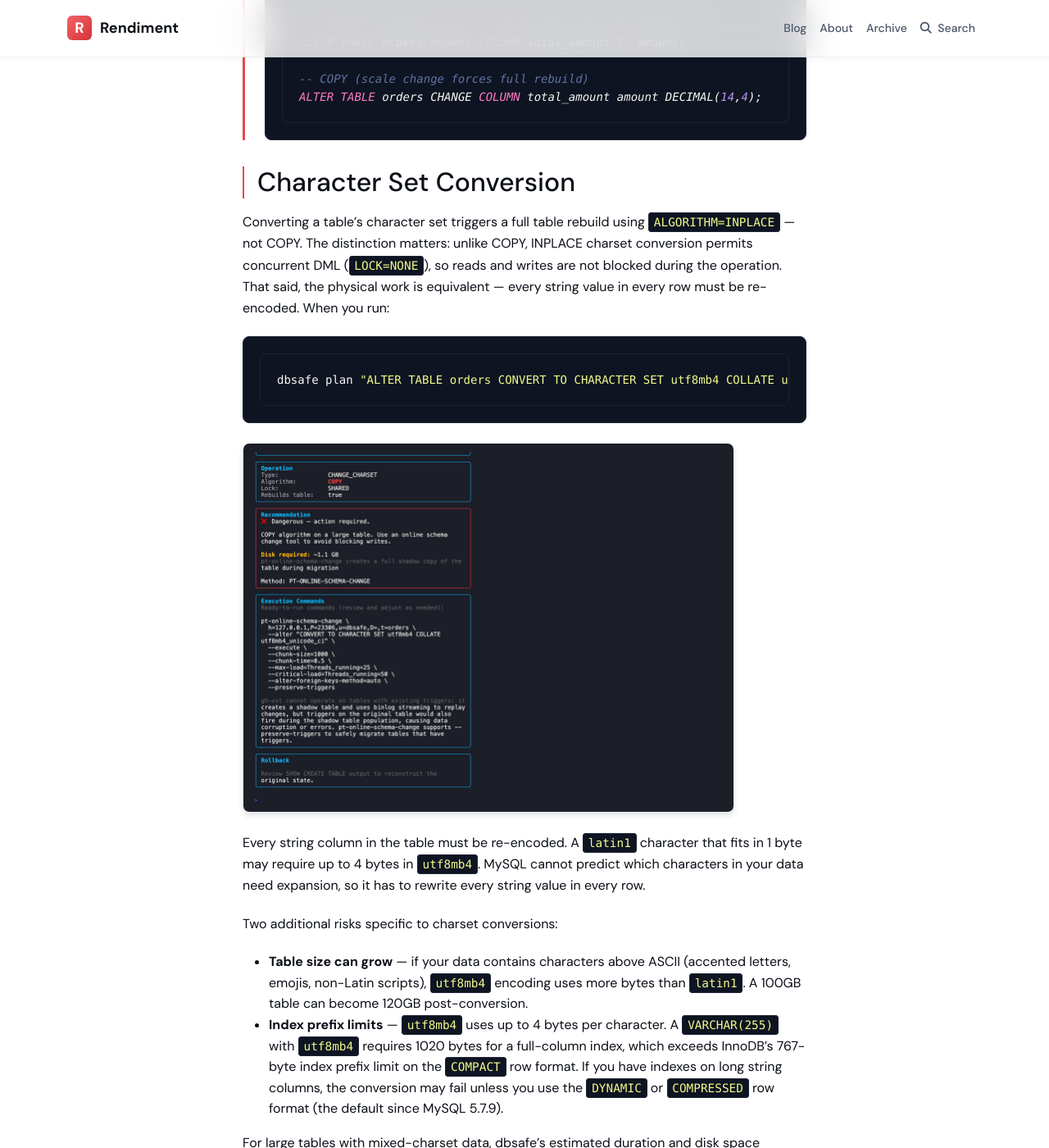
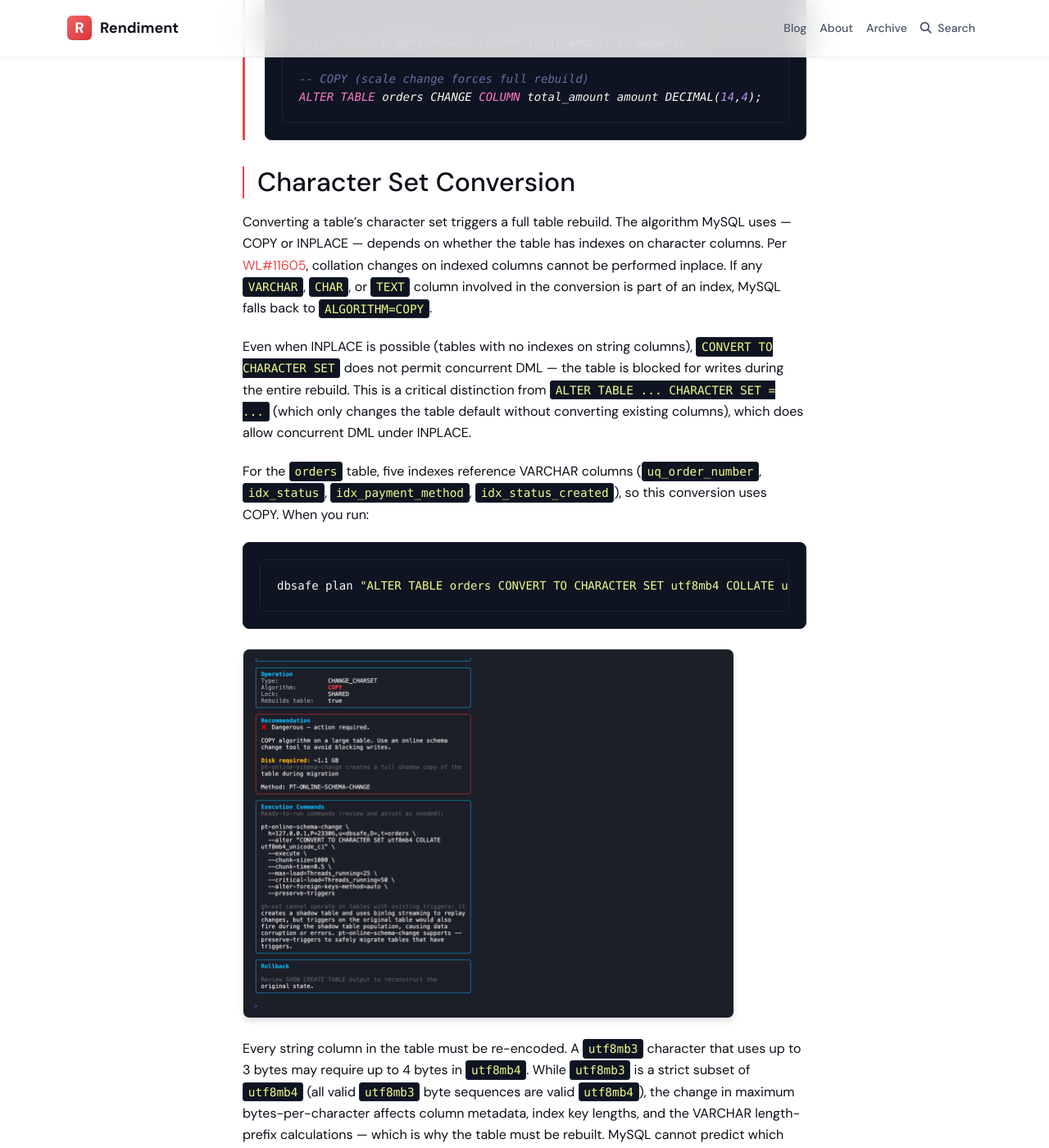
Before and after one commit to nethalo/nethalo.github.io, a Jekyll site: the page built from _posts/2026-02-22-copy-algorithm-mysql-dbsafe.md, in a window 1280 px wide and 1400 px high, scrolled down 5449 px. Shown: the whole window at 82% size. Built offline with Jekyll 4.4.1, drawn with Linux system fonts in a browser that asks for light colours; comment, search, counter and statistics services are not loaded; some of the changed text lies outside the part shown.

Commit message:
Correct charset conversion details in COPY algorithm post
- Replace latin1→utf8mb4 example with accurate utf8mb3→utf8mb4 explanation,
  noting utf8mb3 is a strict subset but max bytes-per-char affects metadata,
  index key lengths, and VARCHAR length-prefix calculations
- Clarify COPY vs INPLACE depends on whether indexes exist on character columns
  (per WL#11605); CONVERT TO CHARACTER SET never allows concurrent DML
- Update summary to reflect that indexed tables (common in production) use COPY

Co-Authored-By: Claude Sonnet 4.6 <noreply@anthropic.com>

````diff
--- a/_posts/2026-02-22-copy-algorithm-mysql-dbsafe.md
+++ b/_posts/2026-02-22-copy-algorithm-mysql-dbsafe.md
@@ -105,7 +105,11 @@ All DECIMAL precision changes require `ALGORITHM=COPY` — there are no INSTANT
 
 ## Character Set Conversion
 
-Converting a table's character set triggers a full table rebuild using `ALGORITHM=INPLACE` — not COPY. The distinction matters: unlike COPY, INPLACE charset conversion permits concurrent DML (`LOCK=NONE`), so reads and writes are not blocked during the operation. That said, the physical work is equivalent — every string value in every row must be re-encoded. When you run:
+Converting a table's character set triggers a full table rebuild. The algorithm MySQL uses — COPY or INPLACE — depends on whether the table has indexes on character columns. Per [WL#11605](https://dev.mysql.com/worklog/task/?id=11605), collation changes on indexed columns cannot be performed inplace. If any `VARCHAR`, `CHAR`, or `TEXT` column involved in the conversion is part of an index, MySQL falls back to `ALGORITHM=COPY`.
+
+Even when INPLACE is possible (tables with no indexes on string columns), `CONVERT TO CHARACTER SET` does not permit concurrent DML — the table is blocked for writes during the entire rebuild. This is a critical distinction from `ALTER TABLE ... CHARACTER SET = ...` (which only changes the table default without converting existing columns), which does allow concurrent DML under INPLACE.
+
+For the `orders` table, five indexes reference VARCHAR columns (`uq_order_number`, `idx_status`, `idx_payment_method`, `idx_status_created`), so this conversion uses COPY. When you run:
 
 ```bash
 dbsafe plan "ALTER TABLE orders CONVERT TO CHARACTER SET utf8mb4 COLLATE utf8mb4_unicode_ci"
@@ -113,7 +117,7 @@ dbsafe plan "ALTER TABLE orders CONVERT TO CHARACTER SET utf8mb4 COLLATE utf8mb4
 
 ![dbsafe output showing COPY algorithm for CONVERT TO CHARACTER SET utf8mb4](/assets/img/gallery/dbsafe-copy-charset-conversion.png)
 
-Every string column in the table must be re-encoded. A `latin1` character that fits in 1 byte may require up to 4 bytes in `utf8mb4`. MySQL cannot predict which characters in your data need expansion, so it has to rewrite every string value in every row.
+Every string column in the table must be re-encoded. A `utf8mb3` character that uses up to 3 bytes may require up to 4 bytes in `utf8mb4`. While `utf8mb3` is a strict subset of `utf8mb4` (all valid `utf8mb3` byte sequences are valid `utf8mb4`), the change in maximum bytes-per-character affects column metadata, index key lengths, and the VARCHAR length-prefix calculations — which is why the table must be rebuilt. MySQL cannot predict which characters in your data need expansion, so it has to rewrite every string value in every row.
 
 Two additional risks specific to charset conversions:
 
@@ -178,7 +182,7 @@ For automated pipelines, `dbsafe plan --format json` lets you extract the algori
 ## Summary
 
 1. **COPY algorithm means a full table duplicate** — MySQL creates a new table, copies every row, then swaps. Disk space doubles temporarily. DML (writes) is blocked throughout under `LOCK=SHARED`, but reads can continue.
-2. **The most common COPY triggers are** `MODIFY COLUMN` (any size or type change that crosses the VARCHAR length-prefix boundary or changes binary encoding), `CHANGE COLUMN` with a type change, and dropping a primary key without replacement. Charset conversions and some other structural changes use INPLACE with a full rebuild — the row copy still happens, but concurrent reads and writes are allowed.
+2. **The most common COPY triggers are** `MODIFY COLUMN` (any size or type change that crosses the VARCHAR length-prefix boundary or changes binary encoding), `CHANGE COLUMN` with a type change, and dropping a primary key without replacement. Charset conversions (`CONVERT TO CHARACTER SET`) use COPY when the table has indexes on character columns — which is the common case for production tables. Even when INPLACE is possible, concurrent DML is not permitted. In either case, the physical work is a full row-by-row rebuild.
 3. **Risk scales with table size** — a COPY on a 500GB table takes hours; a COPY on a 50MB table takes seconds. dbsafe estimates duration from your actual row count and row size.
 4. **dbsafe detects the algorithm and generates the mitigation command** — gh-ost for standalone and async replication, pt-osc for triggered tables, Galera/PXC clusters, and Aurora.
 5. **Always run `dbsafe plan` before any production schema change** — especially for operations that look innocent, like expanding a VARCHAR or renaming a column with a type change.
````
